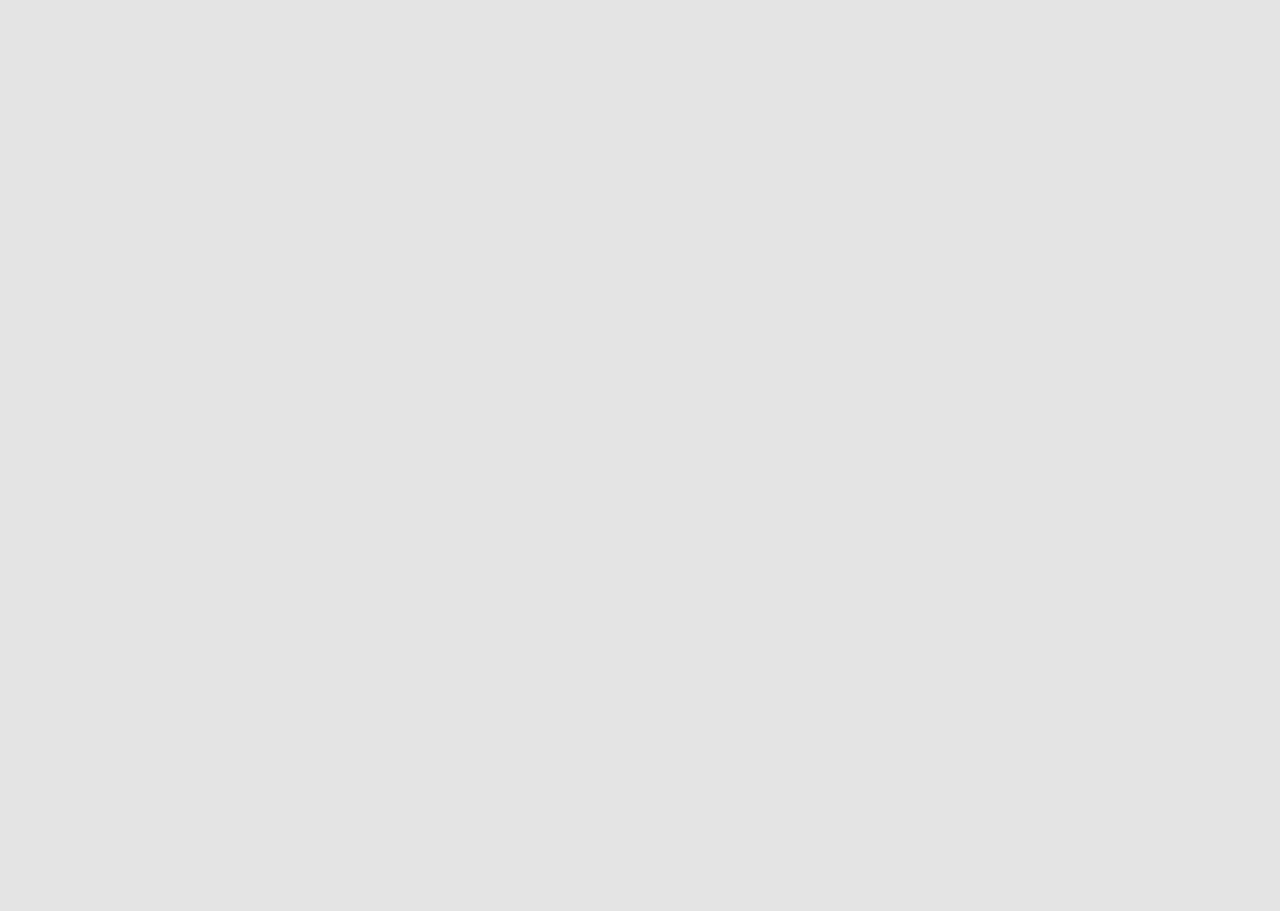
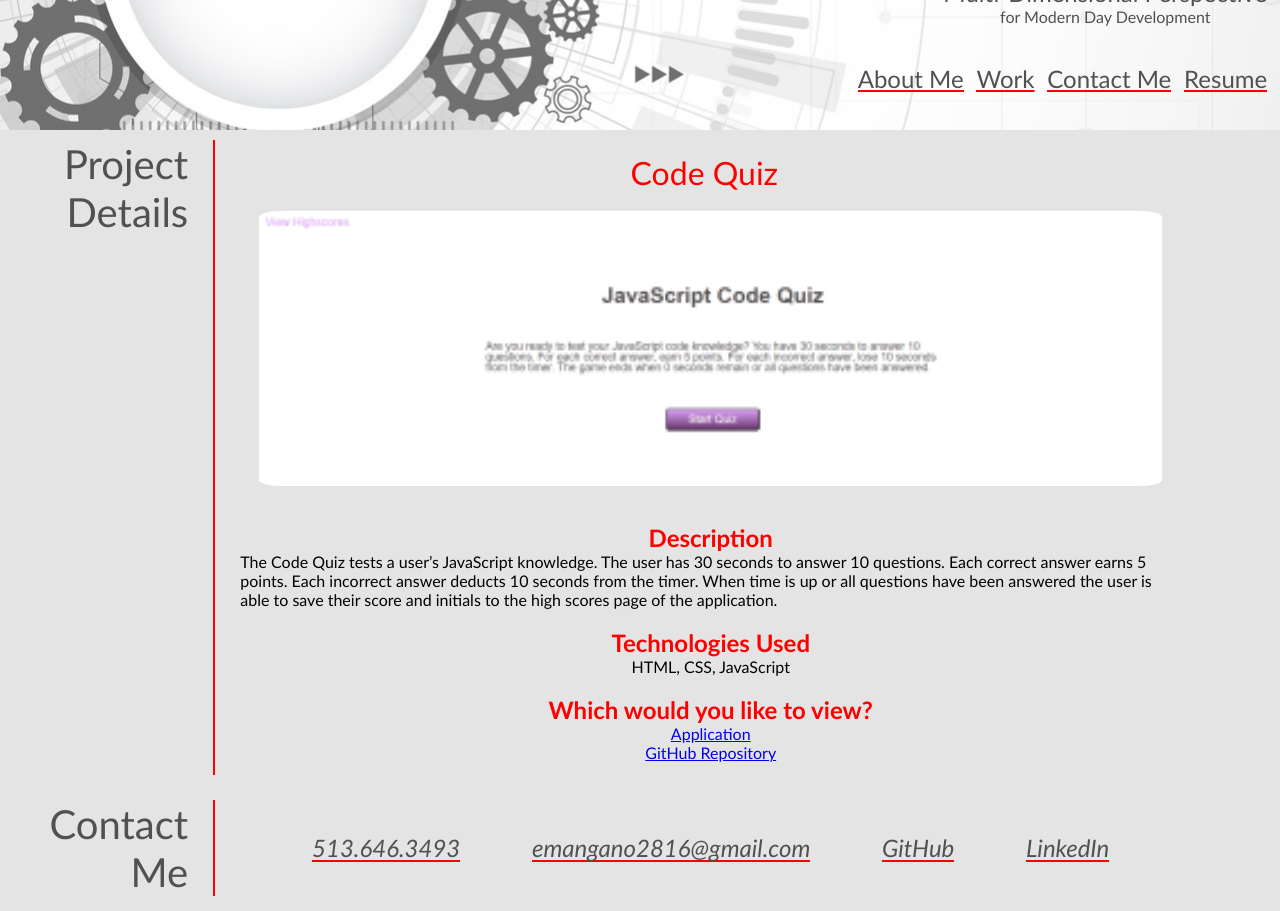
Before and after one commit to emangano2816/portfolio_react, a React (Create React App) app: page /codequiz in a window 1280 px wide. Shown: the part 220-1131 px from the top of the page. Before the commit the page ends 800 px from the top, so only its background shows below. Built offline with nearby package versions, Linux system fonts and the light colour scheme.

Commit message:
Modifications: Renamed ProjectDetails component/pages to ShareSpace; added in component/pages for MovieDrinkMatch and CodeQuiz.

```diff
--- a/src/App.js
+++ b/src/App.js
@@ -1,13 +1,17 @@
 import { BrowserRouter as Router, Route } from "react-router-dom";
 import Home from '../src/Components/pages/Home';
-import ProjectDetail from '../src/Components/pages/ProjectDetail.js';
+import ShareSpace from './Components/pages/ShareSpace'
+import MovieDrinkMatch from "./Components/pages/MovieDrinkMatch";
+import CodeQuiz from "./Components/pages/CodeQuiz";
 
 function App() {
   return (
     <Router>
       <div>
         <Route exact path='/' component={Home} />
-        <Route exact path='/projectdetails' component={ProjectDetail} />
+        <Route exact path='/sharespace' component={ShareSpace} />
+        <Route exact path='/moviedrinkmatch' component={MovieDrinkMatch} />
+        <Route exact path='/codequiz' component={CodeQuiz} />
       </div>
     </Router>
 
--- /dev/null
+++ b/src/Components/CodeQuiz/index.js
@@ -0,0 +1,30 @@
+import React from "react";
+import SectionHeader from "../SectionHeader";
+import Section from "../Section";
+import ContactMe from "../ContactMe";
+import images from '../../assets/Code_Quiz_resized.png'
+
+function CodeQuiz() {
+
+    return(
+        <div className='main-container'>
+            <div className='work-container'>
+                <SectionHeader header='Project Details' />
+                <div className='project-details'>
+                    <h3>Code Quiz</h3>
+                    <img src={images} className='project-image' alt='Movie-Drink Matchmaker application'/>
+                    <h4>Description</h4>
+                    <p>The Code Quiz tests a user’s JavaScript knowledge. The user has 30 seconds to answer 10 questions.  Each correct answer earns 5 points. Each incorrect answer deducts 10 seconds from the timer.  When time is up or all questions have been answered the user is able to save their score and initials to the high scores page of the application.</p>
+                    <h4>Technologies Used</h4>
+                    <p>HTML, CSS, JavaScript</p>
+                    <h4>Which would you like to view?</h4>
+                    <a href="https://emangano2816.github.io/code_quiz/" target="_blank" rel="noreferrer noopener">Application</a>
+                    <a href="https://github.com/emangano2816/code_quiz" target="_blank" rel="noreferrer noopener">GitHub Repository</a>
+                </div>
+            </div>
+            <Section id="contact-me" styles="contactme-container contactme-item" header='Contact Me' component={<ContactMe/>} />
+        </div>
+    )
+}
+
+export default CodeQuiz;
--- a/src/Components/Main/style.css
+++ b/src/Components/Main/style.css
@@ -113,7 +113,7 @@
 }
 
 .project #work2 {
-    background-image: url();
+    background-image: url("../../assets/sharespace_resize.png");
     background-size: cover;
 }
 
--- /dev/null
+++ b/src/Components/MovieDrinkMatch/index.js
@@ -0,0 +1,30 @@
+import React from "react";
+import SectionHeader from "../SectionHeader";
+import Section from "../Section";
+import ContactMe from "../ContactMe";
+import images from '../../assets/project1_moviedrink_matchmaker_resized.png'
+
+function MovieDrinkMatch() {
+
+    return(
+        <div className='main-container'>
+            <div className='work-container'>
+                <SectionHeader header='Project Details' />
+                <div className='project-details'>
+                    <h3>Movie-Drink Matchmaker</h3>
+                    <img src={images} className='project-image' alt='Movie-Drink Matchmaker application'/>
+                    <h4>Description</h4>
+                    <p>Worked collaboratively with 4 peers to develop a responsive, mobile-first Movie-Drink Matchmaker application.  The user selects a movie genre and drink type and the application returns movies and drinks meeting the criteria.  The user is able to scroll through suggested movies and drinks until finding a favorite combination.  The favorite combination is saved to local storage and persists on the favorites page of the application.</p>
+                    <h4>Technologies Used</h4>
+                    <p>HTML, CSS, Bulma CSS, JavaScript, Third-party APIs</p>
+                    <h4>Which would you like to view?</h4>
+                    <a href="https://evperkinsjr.github.io/movie-drink-matchmaker/" target="_blank" rel="noreferrer noopener">Application</a>
+                    <a href="https://github.com/evperkinsjr/movie-drink-matchmaker" target="_blank" rel="noreferrer noopener">GitHub Repository</a>
+                </div>
+            </div>
+            <Section id="contact-me" styles="contactme-container contactme-item" header='Contact Me' component={<ContactMe/>} />
+        </div>
+    )
+}
+
+export default MovieDrinkMatch;
--- a/src/Components/ProjectButton/index.js
+++ b/src/Components/ProjectButton/index.js
@@ -4,9 +4,8 @@ import { useHistory } from 'react-router-dom';
 function ProjectButton(props) {
     const history = useHistory();
 
-    const handleRoute =  () => {
-        console.log('test');
-        history.push('/projectdetails');
+    const handleRoute = () => {
+        history.push(`/${props.page}`);
     }
 
     return (
--- a/src/Components/Projects/index.js
+++ b/src/Components/Projects/index.js
@@ -4,10 +4,10 @@ import ProjectButton from "../ProjectButton";
 function Projects() {
     return (
         <div className="projects">
-            <ProjectButton id='work1' name='ShareSp@ce' />
+            <ProjectButton id='work1' name='ShareSp@ce' page='sharespace' />
             <ProjectButton id='work2' name='React Employee Directory' />
-            <ProjectButton id='work3' name='Movie-Drink Matchmaker' />
-            <ProjectButton id='work4' name='Code Quiz' />
+            <ProjectButton id='work3' name='Movie-Drink Matchmaker' page= 'moviedrinkmatch'/>
+            <ProjectButton id='work4' name='Code Quiz' page='codequiz'/>
             <ProjectButton id='work5' name='Weather Dashboard' />
             <ProjectButton id='work6' name='Workday Scheduler' />
         </div>
--- a/src/Components/ProjectDetails/ProjectDetail.js
+++ b/src/Components/ShareSpace/index..js
@@ -4,7 +4,7 @@ import Section from "../Section";
 import ContactMe from "../ContactMe";
 import images from '../../assets/sharespace_resize.png'
 
-function ProjectDetails() {
+function ShareSpace() {
 
     return(
         <div className='main-container'>
@@ -12,7 +12,7 @@ function ProjectDetails() {
                 <SectionHeader header='Project Details' />
                 <div className='project-details'>
                     <h3>ShareSp@ce</h3>
-                    <img src={images} className='project-image'/>
+                    <img src={images} className='project-image' alt='ShareSpace application'/>
                     <h4>Description</h4>
                     <p>An application for sharing your favorite pictures, videos, and GIFs about 10 of the most popular subjects on the web.  Users must create an account and log in, in order to post ideas.</p>
                     <h4>Technologies Used</h4>
@@ -27,4 +27,4 @@ function ProjectDetails() {
     )
 }
 
-export default ProjectDetails;
+export default ShareSpace;
--- a/src/Components/pages/ProjectDetail.js
+++ b/src/Components/pages/CodeQuiz.js
@@ -1,11 +1,11 @@
 import Header from '../Header/index.js'
-import ProjectDetails from '../ProjectDetails/ProjectDetail.js';
+import CodeQuiz from '../CodeQuiz/index.js';
 
 function Home() {
   return (
     <div>
       <Header />
-      <ProjectDetails />
+      <CodeQuiz />
     </div>
 
 
--- /dev/null
+++ b/src/Components/pages/MovieDrinkMatch.js
@@ -0,0 +1,15 @@
+import Header from '../Header/index.js'
+import MovieDrinkMatch from '../MovieDrinkMatch/index.js';
+
+function Home() {
+  return (
+    <div>
+      <Header />
+      <MovieDrinkMatch />
+    </div>
+
+
+  );
+}
+
+export default Home;
--- /dev/null
+++ b/src/Components/pages/ShareSpace.js
@@ -0,0 +1,15 @@
+import Header from '../Header/index.js'
+import ShareSpace from '../ShareSpace/index..js';
+
+function Home() {
+  return (
+    <div>
+      <Header />
+      <ShareSpace />
+    </div>
+
+
+  );
+}
+
+export default Home;
```
Also changed, not shown: src/Components/ProjectDetails/style.css (deleted, +0 -7 lines).
